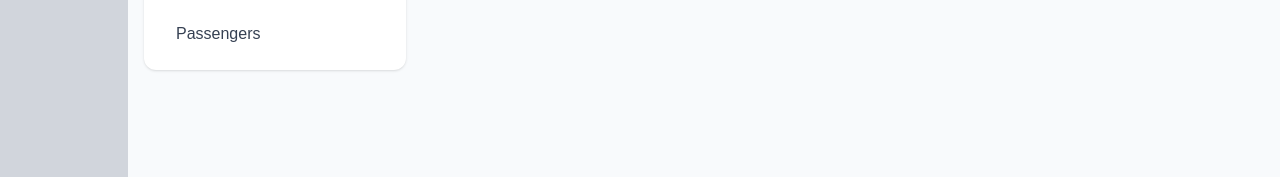
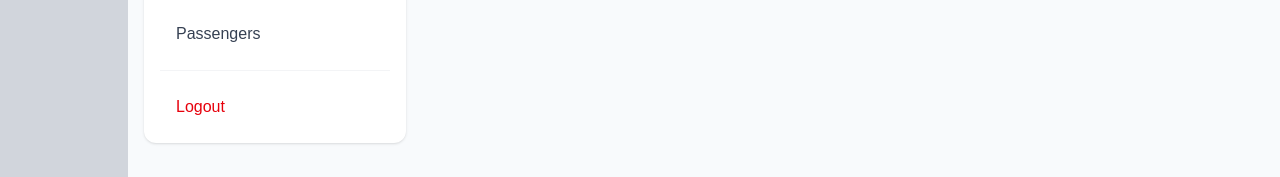
Before and after one commit to Normanisfine/SkyRoute, a Next.js app in the folder client/: page /profile in a window 1280 px wide. Shown: the part 479-656 px from the top of the page. Built offline with nearby package versions, Linux system fonts and the light colour scheme.

Commit message:
aws db & logout

```diff
--- a/client/package.json
+++ b/client/package.json
@@ -11,6 +11,7 @@
   "dependencies": {
     "bcrypt": "^5.1.1",
     "date-fns": "^4.1.0",
+    "dotenv": "^16.5.0",
     "lucide-react": "^0.487.0",
     "mysql2": "^3.14.0",
     "next": "15.3.0",
--- /dev/null
+++ b/client/src/app/api/logout/route.js
@@ -0,0 +1,18 @@
+import { cookies } from 'next/headers';
+
+export async function POST() {
+  try {
+    // Clear the auth cookie
+    cookies().set('auth', '', {
+      httpOnly: true,
+      secure: process.env.NODE_ENV === 'production',
+      maxAge: 0, // Expire immediately
+      path: '/',
+    });
+
+    return Response.json({ success: true });
+  } catch (error) {
+    console.error('Logout error:', error);
+    return Response.json({ message: 'Server error' }, { status: 500 });
+  }
+}
--- a/client/src/app/profile/page.js
+++ b/client/src/app/profile/page.js
@@ -201,6 +201,27 @@ const ProfilePage = () => {
     setSavedFlights(savedFlights.filter(flight => flight.id !== id));
   };
 
+  // Add logout handler
+  const handleLogout = async () => {
+    try {
+      const response = await fetch('/api/logout', {
+        method: 'POST',
+        headers: {
+          'Content-Type': 'application/json',
+        },
+      });
+
+      if (response.ok) {
+        // Redirect to login page after successful logout
+        router.push('/login');
+      } else {
+        throw new Error('Logout failed');
+      }
+    } catch (error) {
+      console.error('Logout error:', error);
+    }
+  };
+
   return (
     <div className="min-h-screen bg-slate-50">
       {/* 导航栏 */}
@@ -274,6 +295,14 @@ const ProfilePage = () => {
                       className={`w-full text-left px-4 py-2 rounded-lg ${activeTab === 'passengers' ? 'bg-blue-50 text-blue-600' : 'text-gray-700 hover:bg-gray-50'}`}
                     >
                       Passengers
+                    </button>
+                  </li>
+                  <li className="pt-4 mt-4 border-t border-gray-100">
+                    <button
+                      onClick={handleLogout}
+                      className="w-full text-left px-4 py-2 rounded-lg text-red-600 hover:bg-red-50"
+                    >
+                      Logout
                     </button>
                   </li>
                 </ul>
--- a/client/src/utils/db.js
+++ b/client/src/utils/db.js
@@ -1,11 +1,19 @@
 import mysql from 'mysql2/promise';
 
+// const db = mysql.createPool({
+//   host: 'localhost',
+//   user: 'root',
+//   password: '', // add your password if set
+//   port: 3306,
+//   database: 'skyroute' // replace with your database name
+// });
+
 const db = mysql.createPool({
-  host: 'localhost',
-  user: 'root',
-  password: '', // add your password if set
-  port: 3306,
-  database: 'skyroute' // replace with your database name
+  host: process.env.DB_HOST,
+  user: process.env.DB_USER,
+  password: process.env.DB_PASSWORD,
+  port: process.env.DB_PORT,
+  database: process.env.DB_NAME
 });
 
 export default db;
```
Also changed, not shown: 1 other file (tests, documents, lock files or other folders).
